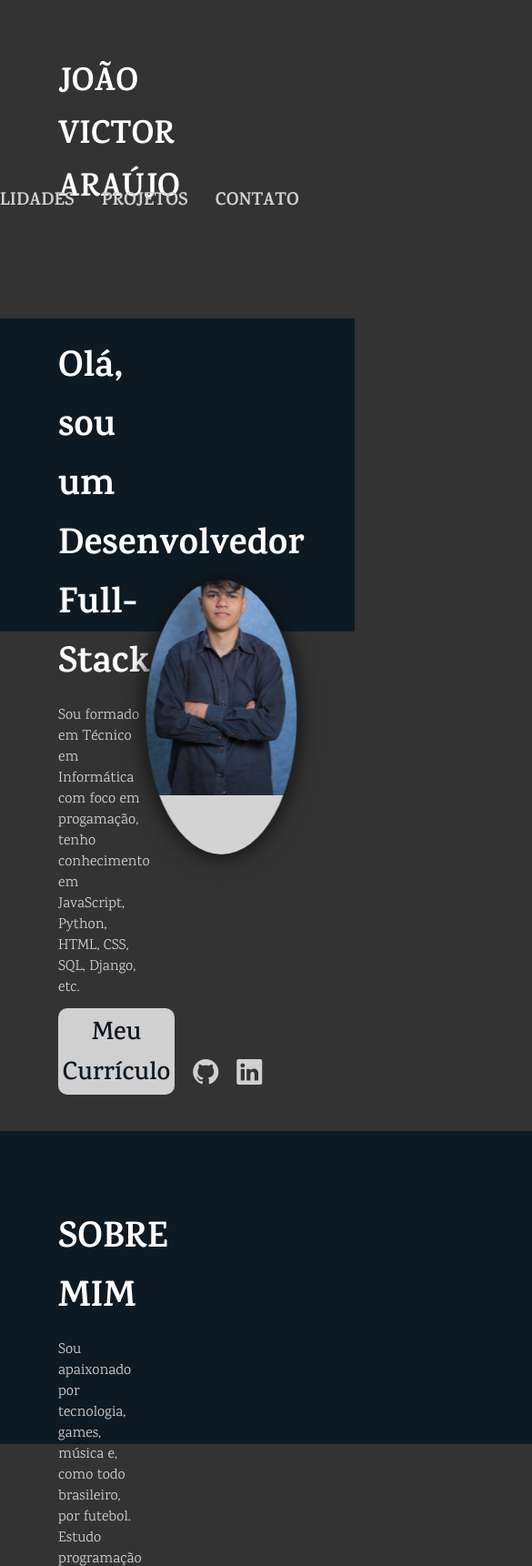
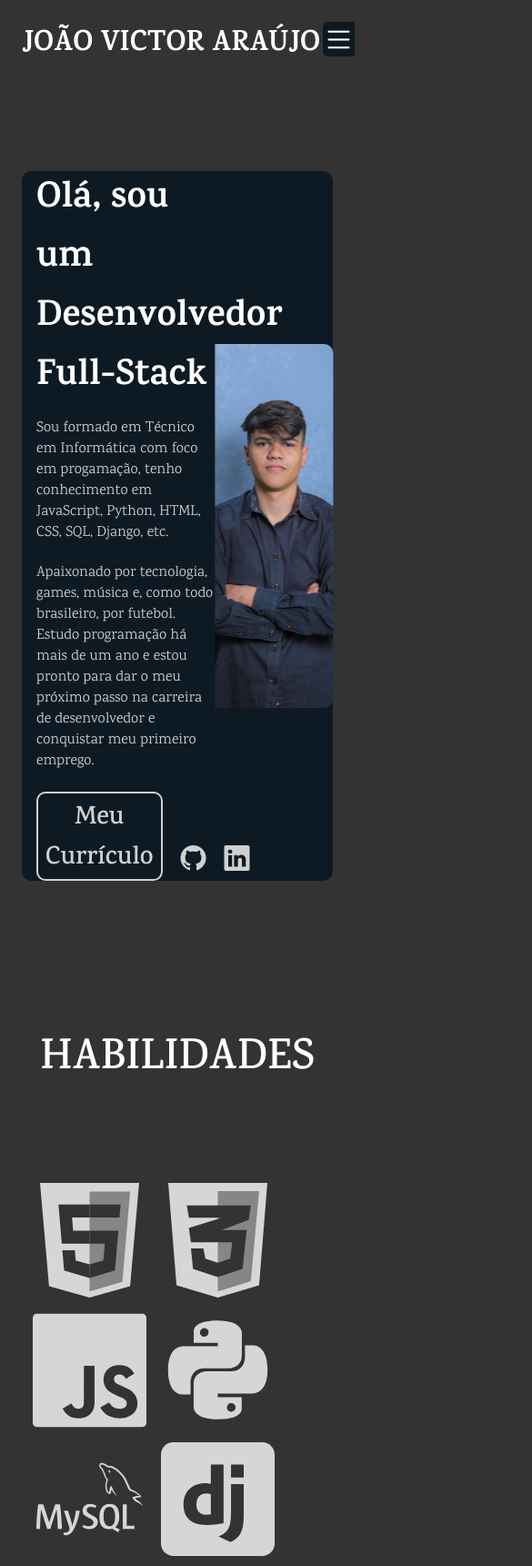
Before and after one commit to JoaoVictor-A-F-R/Site-Portfolio, a plain HTML site: page index.html in a window 390 px wide. Shown: the top 1721 px of the page at 91% size, 585 px wide, since content can reach past the window. Drawn offline with nearby package versions, Linux system fonts and the light colour scheme.

Commit message:
inicio responsividade

```diff
--- a/css/style.css
+++ b/css/style.css
@@ -1,4 +1,23 @@
 @import url('https://fonts.googleapis.com/css2?family=Karma:wght@300;400;500;600;700&display=swap');
+@keyframes menuRetratil {
+    0%{
+        right: -15rem;
+    }
+    100%{
+        right: 0;
+    }
+}
+@keyframes menuRetratil2 {
+    0%{
+        right: 0;
+    }
+    10%{
+        right: 5;
+    }
+    100%{
+        right: 0;
+    }
+}
 *, ::after, ::before{
     margin: 0;
     padding: 0;
@@ -20,20 +39,19 @@ body{
 }
 .minhaImagem{
     width: 302px;
-    height: 302px;
-    border-radius: 50%;
+    height: 500px;
+    border-bottom-left-radius: 10px;
+    border-top-left-radius: 10px;
     display: flex;
     align-items: center;
     justify-content: center;
     background: url('../img/fotosite.avif') lightgray 50% / cover no-repeat;
-    background-position-y: -65px;
     transform: rotateY(180deg);
-    box-shadow: 0 0 25px 1.5px #0f0f0f;
 }
 .top{
     display: flex;
     justify-content: space-between;
-    align-items: end;
+    align-items: center;
 }
 .menu{
     width: 50%;
@@ -61,6 +79,31 @@ body{
         transform: scale(1.2);
     }
 }
+.contMenu{
+    display: none;
+    animation: 0.7s ease end;
+}
+.menuRetratil{
+    display: none;
+    flex-direction: column;
+    align-items: center;
+
+    background-color: #0E1A23;
+    width: 250px;
+    border-bottom-left-radius: 15px;
+    padding: 0.4rem;
+}
+.menuRetratil a{
+    font-size: 16px !important;
+}
+.iconMenu{
+    max-height: 38px;
+    background-color: #0E1A23;
+    border-top-left-radius: 5px;
+    border-bottom-left-radius: 5px;
+    font-size: 35px;
+    color: #fff;
+}
 .icons{
     display: flex;
     align-items: end;
@@ -81,29 +124,23 @@ body{
 .cont1{
     display: flex;
 }
-.bgCont1{
-    position: absolute;
-    right: 0;
-}
-.bgCont2{
-    position: absolute;
-    left: 0;
-    margin-top: 2.5rem;
-}
 .intCont1{
     display: flex;
     justify-content: space-between;
     align-items: center;
 
     width: 100%;
-    margin-top: 1.5rem;
+    background-color: #0E1A23;
+    padding-left: 16px;
+    border-radius: 10px;
     z-index: 100;
 }
 .txtCont1{
-    width: 36.5%;
+    width: 60%;
     display: flex;
     flex-direction: column;
     gap: 0.7rem;
+    margin: 0 auto;
 }
 .txtCont1 h1{
     color: #fff;
@@ -111,29 +148,24 @@ body{
 }
 .txtCont1 p{
     color: #d0d0d0;
+    margin-bottom: 1rem;
     font-size: 16px;
 }
 .btCurriculo{
-    padding: 0.4rem 0.3rem 0 0.3rem;;
-    color: #0E1A23 !important;
+    padding: 0.4rem 0.5rem 0 0.5rem;
+    color: #d0d0d0 !important;
     text-align: center;
     font-size: 18px;
     font-weight: 600;
     border-radius: 10px;
-    background-color: #d0d0d0;
+    border: 2px solid #d0d0d0;
     margin: 0;
 
     &:hover{
         transform: scale(1.1) !important;
-        color: #fff !important;
-        background-color: #0E1A23;
+        background-color: #fff !important;
+        color: #0E1A23 !important;
     }
-}
-.intCont2{
-    margin-top: 8rem;
-}
-.fundoSobreMim{
-    transform: rotate(180deg);
 }
 .contHabilidades{
     width: 100%;
@@ -153,11 +185,9 @@ body{
     gap: 80px 170px;
 
     width: 855px;
-    height: 527px;
+    min-height: 527px;
     padding: 64px;
     margin: 2rem auto;
-    border-radius: 10px;
-    background-color: #0E1A23;
 }
 .logoHabilidades svg{
     opacity: 0.80;
@@ -202,3 +232,68 @@ body{
     color: white;
     font-size: 36px;
 }
+body::-webkit-scrollbar {
+    width: 8px;
+}
+body::-webkit-scrollbar-track {
+    background: transparent;
+}
+body::-webkit-scrollbar-thumb {
+    background-color: #555;
+    border-radius: 5px;
+}
+@media (max-width: 1440px) {
+    .screen{
+        padding: 3rem;
+    }
+}
+@media (max-width: 1024px) {
+    .screen{
+        padding: 2rem;
+    }
+    .txtCont1 p{
+        margin-bottom: 10px;
+    }
+    .menu{
+        width: 45%;
+        gap: 25px;
+    }
+    .top a{
+        font-size: 32px;
+    }
+    .menu a{
+        font-size: 16px;
+    }
+    .logoHabilidades{
+    gap: 1rem;
+    justify-items: center;
+    }
+    .minhaImagem{
+        width: 275px;
+        height: 450px;
+    }
+}
+@media (max-width: 900px) {
+    .menu{
+        display: none;
+    }
+    .screen{
+        padding: 1.5rem;
+    }
+    .top{
+        align-items: flex-start;
+    }
+    .logoHabilidades{
+        grid-template-columns: 1fr 1fr;
+        width: 100%;
+    }
+    .minhaImagem{
+        width: 200px;
+        height: 400px;
+    }
+    .contMenu{
+        display: flex;
+        position: absolute;
+        right: 0;
+    }
+}
--- a/index.html
+++ b/index.html
@@ -22,6 +22,15 @@
                 <a href="#projetos">PROJETOS</a>
                 <a href="#contato">CONTATO</a>
             </div>
+            <div class="contMenu" id="menu">
+                <i class="bi bi-list iconMenu" id="botao"></i>
+                <div class="menuRetratil" id="menuRetratil">
+                    <a href="#top">HOME</a>
+                    <a href="#habilidades">HABILIDADES</a>
+                    <a href="#projetos">PROJETOS</a>
+                    <a href="#contato">CONTATO</a>
+                </div>
+            </div>
         </header>
         <section class="section">
             <div class="cont1">
@@ -29,6 +38,11 @@
                     <div class="txtCont1">
                         <h1>Olá, sou um Desenvolvedor Full-Stack</h1>
                         <p>Sou formado em Técnico em Informática com foco em progamação, tenho conhecimento em JavaScript, Python, HTML, CSS, SQL, Django, etc.</p>
+                        <p>Apaixonado por tecnologia, games, música e,
+                            como todo brasileiro, por futebol.
+                            Estudo programação há mais de um ano e
+                            estou pronto para dar o meu próximo passo na carreira de desenvolvedor e conquistar meu primeiro emprego.
+                        </p>
                         <div class="icons">
                             <a href="#" class="btCurriculo" target="_blank">Meu Currículo</a>
                             <a href="https://github.com/JoaoVictor-A-F-R?tab=repositories" target="_blank" aria-label="Meu repositorio no GitHub"><i class="bi bi-github"></i></a>
@@ -37,24 +51,6 @@
                     </div>
                     <div class="minhaImagem"></div>
                 </div>
-                <svg xmlns="http://www.w3.org/2000/svg" width="1090" height="344" viewBox="0 0 1090 344" fill="none" class="bgCont1">
-                    <path d="M1090 344L0 344L154.5 0L1090 0V344Z" fill="#0E1A23"/>
-                </svg>
-            </div>
-            <div class="cont1">
-                <div class="intCont1 intCont2">
-                    <div class="txtCont1">
-                        <h1>SOBRE MIM</h1>
-                        <p>Sou apaixonado por tecnologia, games, música e,
-                            como todo brasileiro, por futebol.
-                            Estudo programação há mais de um ano e
-                            estou pronto para dar o meu próximo passo na carreira de desenvolvedor e conquistar meu primeiro emprego.
-                        </p>
-                    </div>
-                </div>
-                <svg xmlns="http://www.w3.org/2000/svg" width="1090" height="344" viewBox="0 0 1090 344" fill="none" class="fundoSobreMim bgCont2">
-                    <path d="M1090 344L0 344L154.5 0L1090 0V344Z" fill="#0E1A23"/>
-                </svg>
             </div>
             <div class="contHabilidades">
                 <h1 class="habilidades" id="habilidades">HABILIDADES</h1>
@@ -120,5 +116,6 @@
         </footer>
     </div>
     <script defer src="javaScript/scroll.js"></script>
+    <script async src="javaScript/menu.js"></script>
 </body>
 </html>
--- /dev/null
+++ b/javaScript/menu.js
@@ -0,0 +1,16 @@
+const botaoMenu = document.getElementById('botao')
+const menu = document.getElementById('menu')
+const menuRetratil = document.getElementById('menuRetratil')
+let aberto = 0
+
+botaoMenu.addEventListener('click', () => {
+    if(aberto == 0){
+        aberto = 1
+        menu.style.animationName = 'menuRetratil'
+        menuRetratil.style.display = 'flex'
+    }else{
+        menu.style.animationName = 'menuRetratil2'
+        menuRetratil.style.display = 'none'
+        aberto = 0
+    }
+})
```
